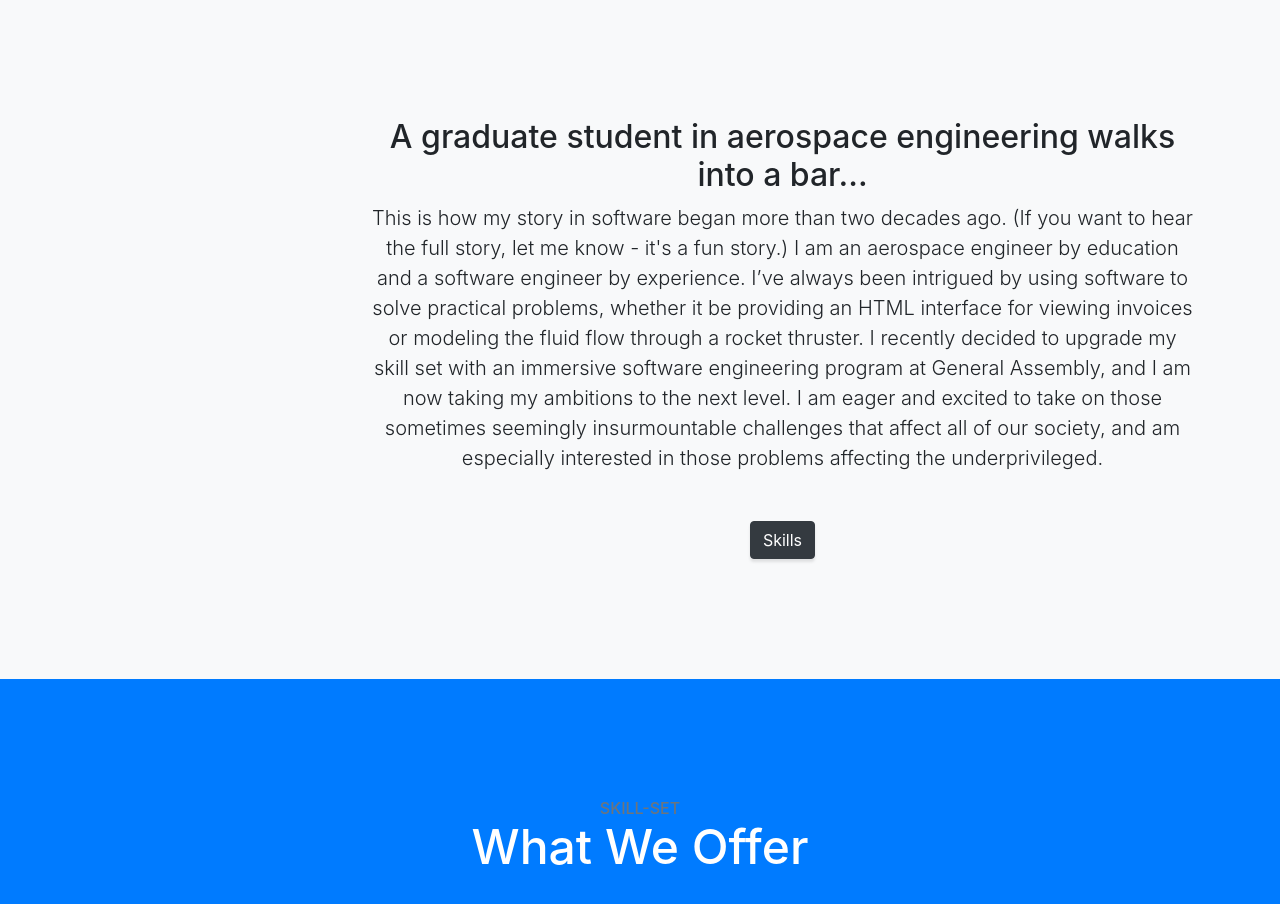
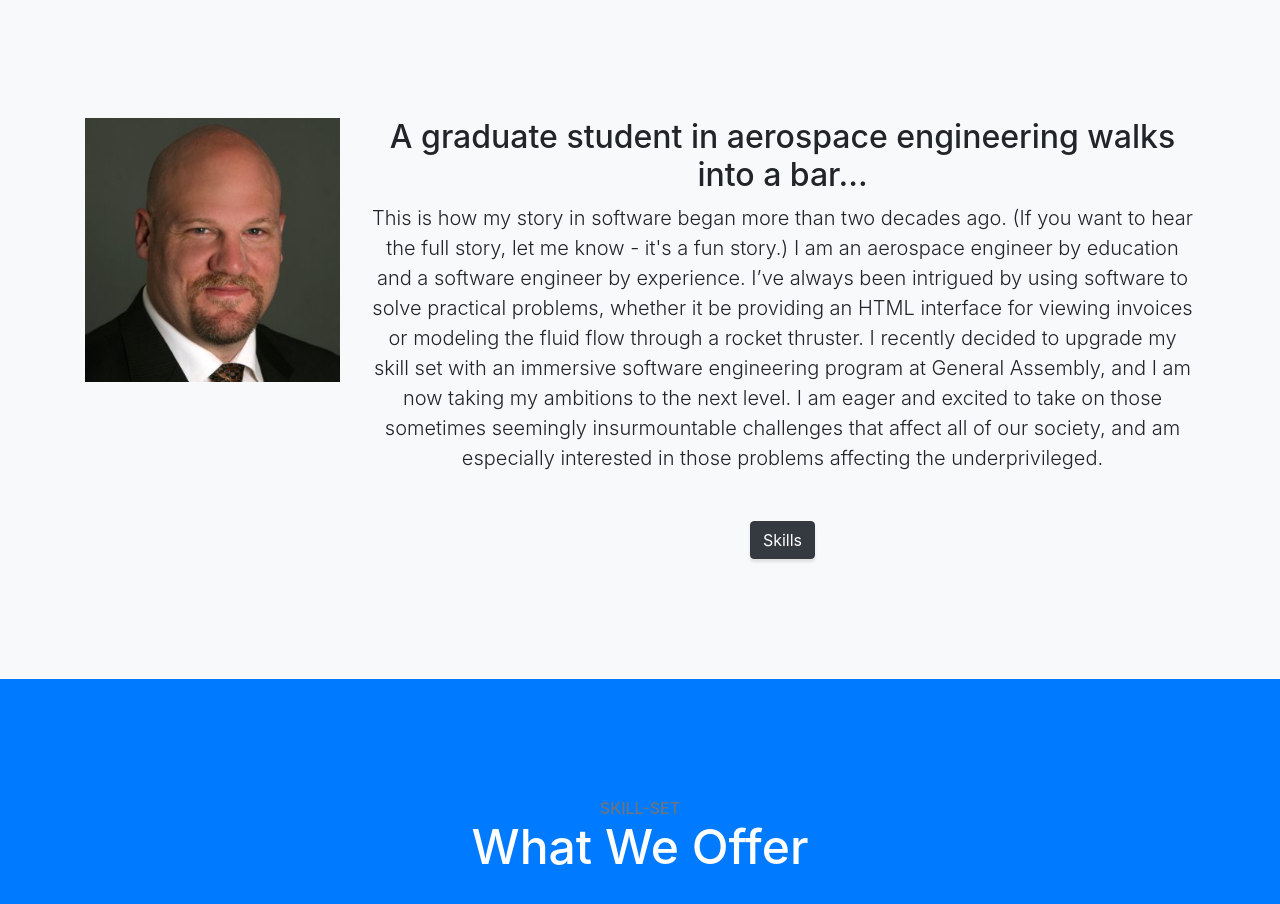
Before and after one commit to gbbenson68/gbbenson68.github.io, a website with bundled scripts: page index.html in a window 1280 px wide. Shown: the part 802-1706 px from the top of the page. Built offline with nearby package versions, Linux system fonts and the light colour scheme.

Commit message:
Add picture, css styling

```diff
--- a/index.html
+++ b/index.html
@@ -68,7 +68,9 @@
   <section class="content-section bg-light" id="about">
     <div class="container text-center">
       <div class="row">
-        <div class="col-lg-3 my-pic"></div>
+        <div class="col-lg-3 my-pic">
+          <img class='my-img' src='./img/Me2.png' alt='Guy B. Benson Portrait'>
+        </div>
         <div class="col-lg-9 mx-auto">
           <h2>A graduate student in aerospace engineering walks into a bar...</h2>
           <p class="lead mb-5">This is how my story in software began more than two decades ago. (If you want to hear the full story, let me know - it's a fun story.) I am an aerospace engineer by education and a software engineer by experience. I’ve always been intrigued by using software to solve practical problems, whether it be providing an HTML interface for viewing invoices or modeling the fluid flow through a rocket thruster. I recently decided to upgrade my skill set with an immersive software engineering program at General Assembly, and I am now taking my ambitions to the next level. I am eager and excited to take on those sometimes seemingly insurmountable challenges that affect all of our society, and am especially interested in those problems affecting the underprivileged.
--- a/scss/_bootstrap-overrides.scss
+++ b/scss/_bootstrap-overrides.scss
@@ -52,3 +52,8 @@ a {
 .text-secondary {
   color: $secondary !important;
 }
+
+.my-img {
+  max-width:100%;
+  max-height:100%;
+}
```
Also changed, not shown: css/stylish-portfolio.css, css/stylish-portfolio.min.css, img/Me2.png (added).
